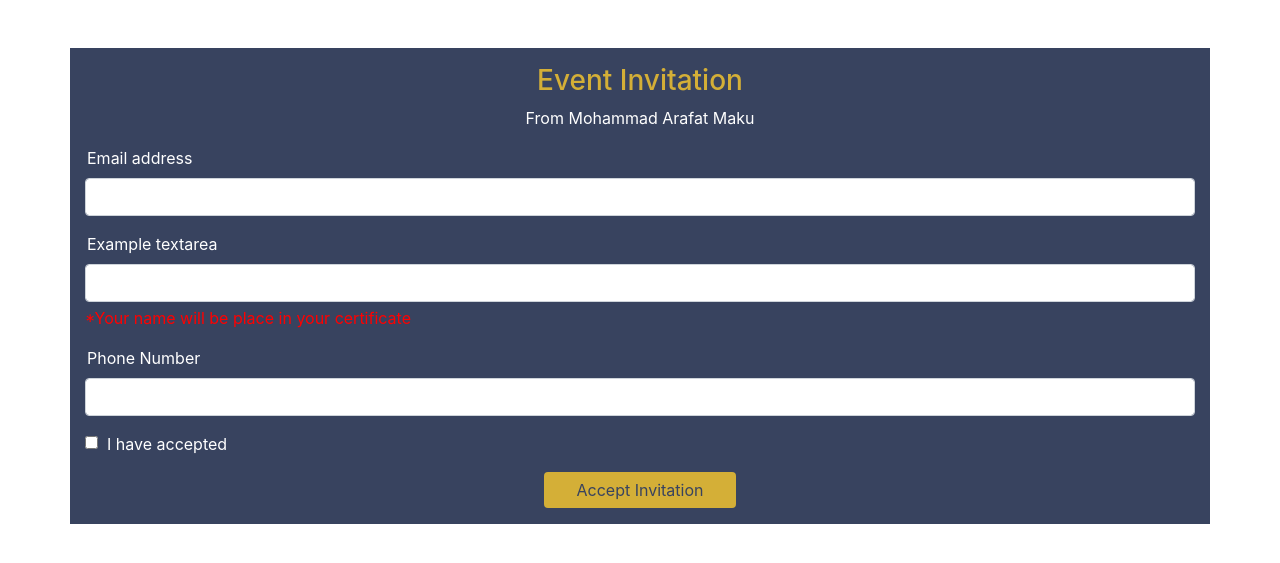
After one commit to ifetayo14/lumintuEventTicketing, a PHP site: page /invitation.html in a window 1280 px wide. The commit adds this page. Shown: the top 563 px of the page. Run offline with PHP 8.4, Linux system fonts and the light colour scheme; some libraries are stand-ins or nearby versions.

Commit message:
Push Suka Suka by Jerdasi
Co-authored-by: arafat1419 <arafat1419@users.noreply.github.com>

```diff
--- /dev/null
+++ b/invitation.html
@@ -0,0 +1,90 @@
+<!DOCTYPE html>
+<html lang="en">
+  <head>
+    <!-- Required meta tags -->
+    <meta charset="utf-8" />
+    <meta
+      name="viewport"
+      content="width=device-width, initial-scale=1, shrink-to-fit=no"
+    />
+
+    <!-- Bootstrap CSS -->
+    <link
+      rel="stylesheet"
+      href="https://maxcdn.bootstrapcdn.com/bootstrap/4.0.0/css/bootstrap.min.css"
+      integrity="sha384-Gn5384xqQ1aoWXA+058RXPxPg6fy4IWvTNh0E263XmFcJlSAwiGgFAW/dAiS6JXm"
+      crossorigin="anonymous"
+    />
+
+    <!-- CSS Independent -->
+    <link rel="stylesheet" href="./public/css/invitation.css" />
+
+    <title>Hello, world!</title>
+  </head>
+  <body>
+    <div class="container mt-5" style="background-color: #38435f">
+      <div id="contain" class="pb-3 rounded">
+        <div class="text-center header pt-3">
+          <h3>Event Invitation</h3>
+          <p>From Mohammad Arafat Maku</p>
+        </div>
+        <div class="content">
+          <form>
+            <div class="mb-3">
+              <label for="email" class="form-label">Email address</label>
+              <input type="email" class="form-control" id="email" />
+            </div>
+            <div class="mb-3">
+              <label for="name" class="form-label">Example textarea</label>
+              <input type="text" class="form-control" id="name" />
+              <div id="name-warning" class="form-text">
+                *Your name will be place in your certificate
+              </div>
+            </div>
+            <div class="mb-3">
+              <label for="phone" class="form-label">Phone Number</label>
+              <input type="number" class="form-control" id="phone" />
+            </div>
+            <div class="mb-3 form-check">
+              <input
+                type="checkbox"
+                class="form-check-input"
+                id="exampleCheck1"
+              />
+              <label class="form-check-label" for="exampleCheck1"
+                >I have accepted</label
+              >
+            </div>
+            <div class="text-center">
+              <button type="submit" class="btn btn-primary">Accept Invitation</button>
+            </div>
+          </form>
+        </div>
+      </div>
+    </div>
+
+    <!-- Optional JavaScript -->
+    <!-- jQuery first, then Popper.js, then Bootstrap JS -->
+    <script
+      src="https://code.jquery.com/jquery-3.2.1.slim.min.js"
+      integrity="sha384-KJ3o2DKtIkvYIK3UENzmM7KCkRr/rE9/Qpg6aAZGJwFDMVNA/GpGFF93hXpG5KkN"
+      crossorigin="anonymous"
+    ></script>
+    <script
+      src="https://cdnjs.cloudflare.com/ajax/libs/popper.js/1.12.9/umd/popper.min.js"
+      integrity="sha384-ApNbgh9B+Y1QKtv3Rn7W3mgPxhU9K/ScQsAP7hUibX39j7fakFPskvXusvfa0b4Q"
+      crossorigin="anonymous"
+    ></script>
+    <script
+      src="https://maxcdn.bootstrapcdn.com/bootstrap/4.0.0/js/bootstrap.min.js"
+      integrity="sha384-JZR6Spejh4U02d8jOt6vLEHfe/JQGiRRSQQxSfFWpi1MquVdAyjUar5+76PVCmYl"
+      crossorigin="anonymous"
+    ></script>
+
+    <script src="https://use.fontawesome.com/7a7a4d3981.js"></script>
+
+    <script src="//cdn.jsdelivr.net/npm/sweetalert2@11"></script>
+
+    <script src="./public/js/login.js"></script>
+  </body>
+</html>
--- /dev/null
+++ b/public/css/invitation.css
@@ -0,0 +1,28 @@
+#contain {
+    border-radius: 2px;
+}
+
+.header h3 {
+    color: #D4AF37;
+}
+
+.header p {
+    color: white;
+}
+
+.content label {
+    color: white;
+    margin-left: 2px;
+}
+
+#name-warning {
+    color:  red;
+}
+
+.content button {
+    background-color: #D4AF37;
+    color: #38435f;
+    border: none;
+    padding-left: 32px;
+    padding-right: 32px;
+}
--- a/registrasi.html
+++ b/registrasi.html
@@ -60,7 +60,6 @@
                 <div class="login-side-bottom position-absolute mb-4">
                     <p class="text-center">Already have an account? <a href="">Sign-In</a></p>
                 </div>
-
             </div> <!-- End Registration Side -->
 
         </div>
```
Also changed, not shown: main.html (added, +99 -0 lines), public/css/main.css (+84 -0 lines), public/js/main.js (added, +16 -0 lines), public/img/banner.jpg (added), public/img/event1.jpg (added), public/img/event2.jpg (added), 2 other files.
